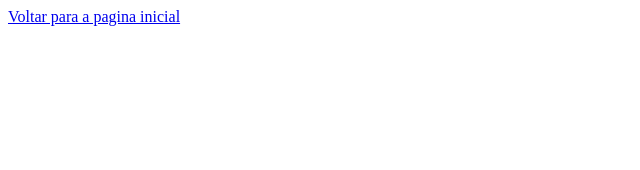
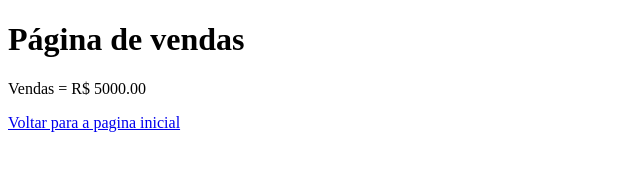
Before and after one commit to guilhermesmbr/aulagithub, a plain HTML site: page vendas.html in a window 1280 px wide. Shown: the whole page, without its empty margins (0-640 px from the left). Drawn offline with Linux system fonts and the light colour scheme.

Commit message:
Acrescentado valor das vendas

```diff
--- a/vendas.html
+++ b/vendas.html
@@ -6,6 +6,9 @@
     <title>Document</title>
 </head>
 <body>
+    <h1>Página de vendas</h1>
+    <p>Vendas = R$ 5000.00</p>
     <a href="index.html">Voltar para a pagina inicial</a>
+
 </body>
 </html>
```
